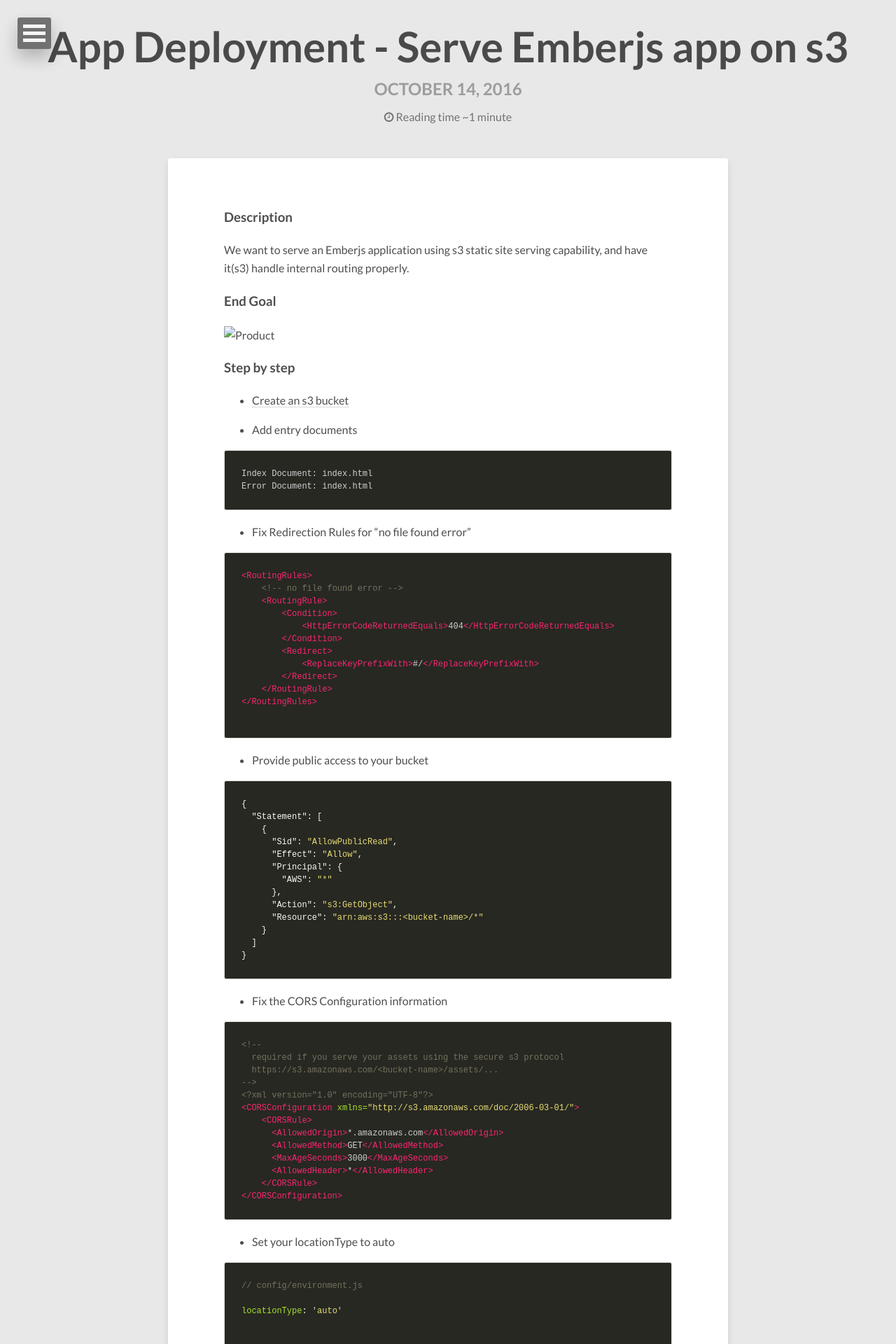
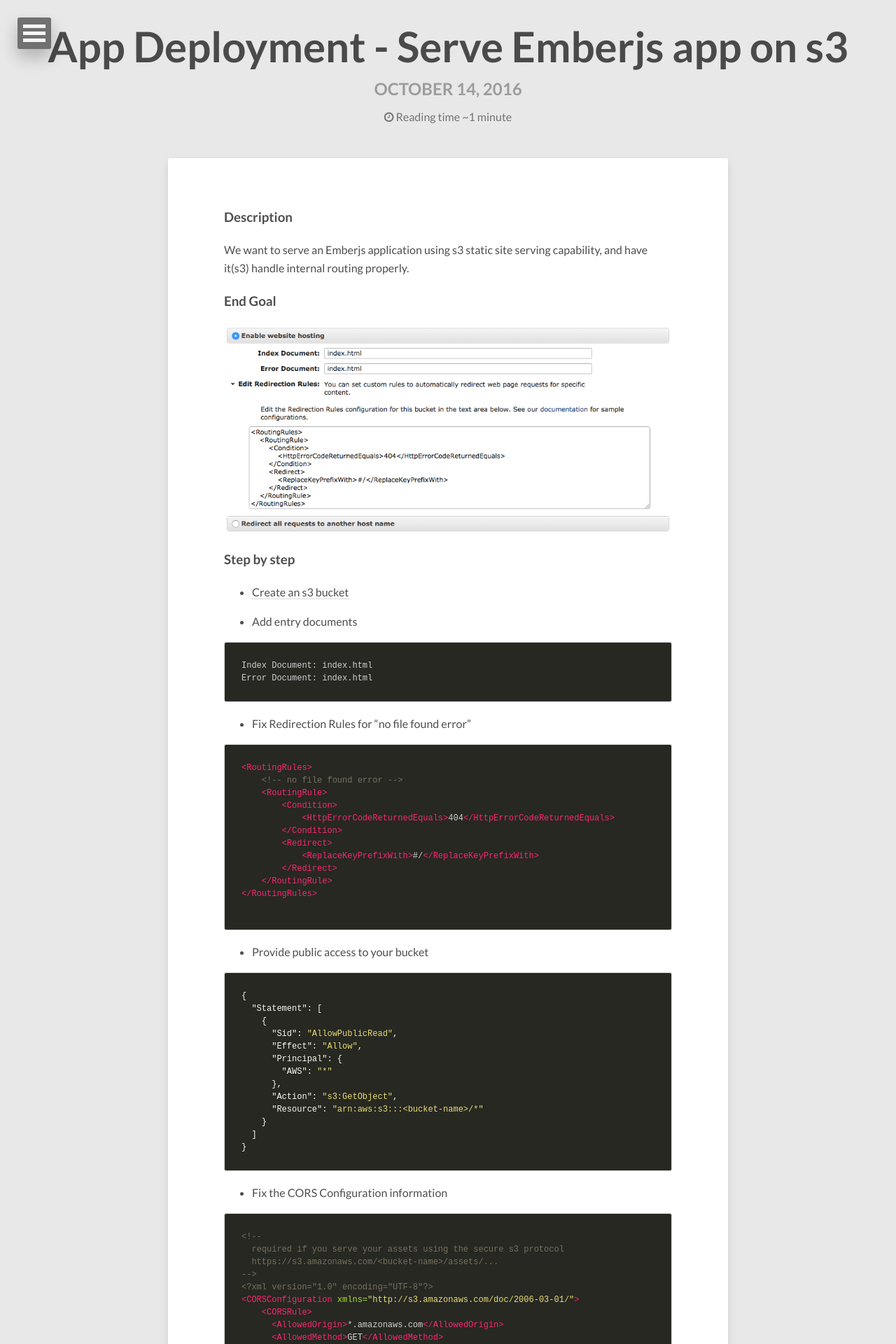
Before and after one commit to marcellin-me/blog, a Jekyll site: the page built from _posts/2016-10-14-app-deployment-server-app-s3.md, in a window 1280 px wide. Shown: the top 1920 px of the page at 70% size. Built offline with Jekyll 4.4.1, drawn with Linux system fonts in a browser that asks for light colours; nearby versions of some CDN libraries; comment, search, counter and statistics services are not loaded.

Commit message:
fix url issues

```diff
--- a/_posts/2016-10-14-app-deployment-server-app-s3.md
+++ b/_posts/2016-10-14-app-deployment-server-app-s3.md
@@ -11,7 +11,7 @@
 
 ### End Goal
 
-![Product](images/s3-static-site-config.png)
+![Product](/blog/images/s3-static-site-config.png)
 
 ### Step by step
 
```
Also changed, not shown: _posts/2016-10-11-app-deployment-different-files.md (+1 -1 lines).
